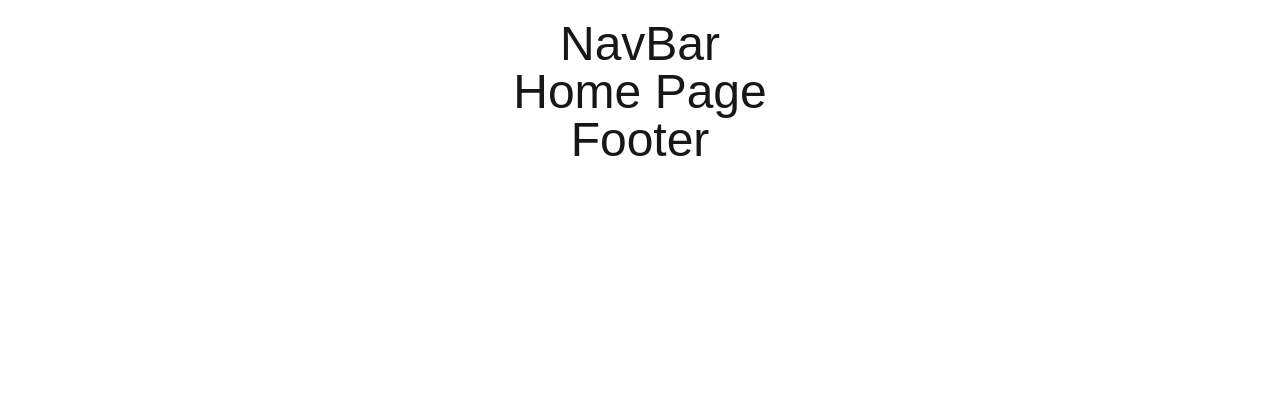
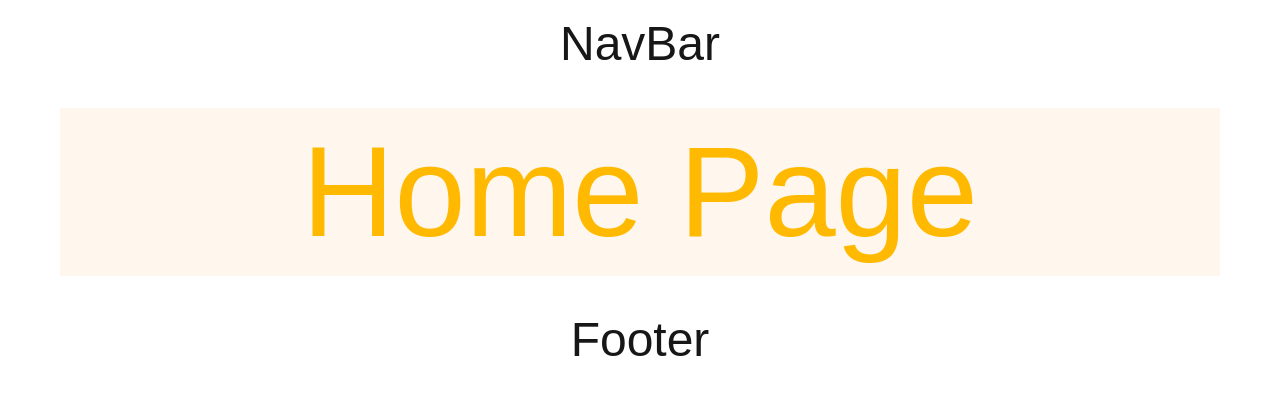
Before and after one commit to SDSU-CompE-561-Spring-2025/interactive-travel-planner, a Next.js app in the folder frontend/waymark/: page / in a window 1280 px wide. Shown: the top 394 px of the page. Built offline with nearby package versions, Linux system fonts and the light colour scheme.

Commit message:
added husky dependency

```diff
--- a/frontend/waymark/src/app/page.tsx
+++ b/frontend/waymark/src/app/page.tsx
@@ -1,9 +1,7 @@
-import Image from "next/image";
-
 export default function Home() {
   return (
     <main>
-      <h1> Home Page </h1>
+      <h1 className="text-9xl text-amber-400 bg-orange-50 pt-5 pb-5 m-10"> Home Page </h1>
     </main>
   );
 }
--- a/frontend/waymark/src/app/support/layout.tsx
+++ b/frontend/waymark/src/app/support/layout.tsx
@@ -4,8 +4,8 @@ export default function SupportLayout({
     children: React.ReactNode;
     }>) {
     return (
-        <div className="flex flex-col items-center justify-center min-h-screen p-4">
-        <h1 className="text-3xl font-bold">Support</h1>
+        <div className="flex flex-col items-center justify-center">
+        <h1>Support Layout</h1>
         {children}
         </div>
     );
```
Also changed, not shown: frontend/waymark/package.json (+9 -7 lines), 2 other files (tests, documents, lock files or other folders).
